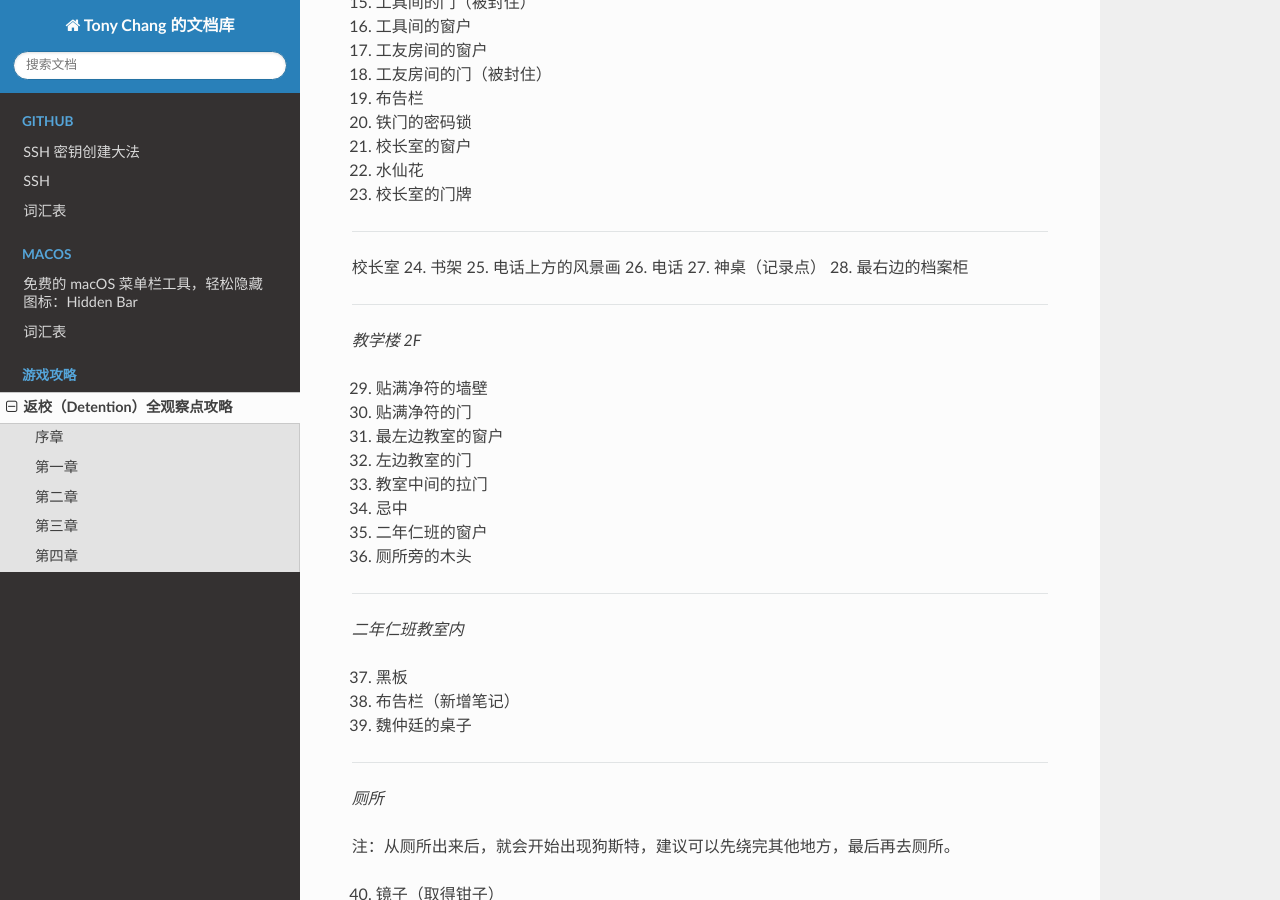
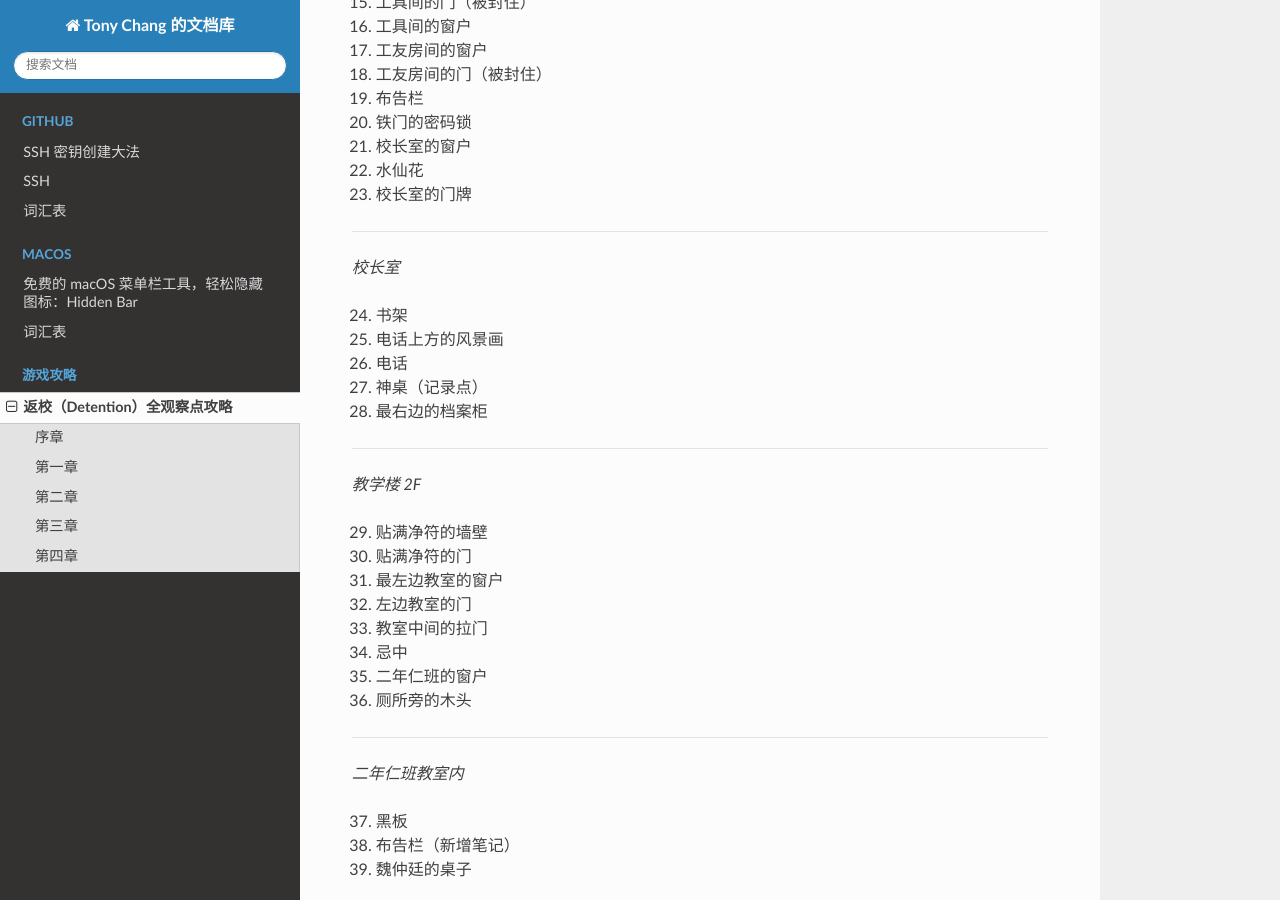
Before and after one commit to tony-aptx4869/docs_lib_sphinx, a Sphinx documentation site: the page built from docs/game_trophies/detention.rst, in a window 1280 px wide and 900 px high, scrolled down 3237 px. Built offline with Sphinx 7.4.7 and the Read the Docs theme 2.0.0, drawn with Linux system fonts in a browser that asks for light colours; some of the changed text lies outside the part shown.

```diff
--- a/docs/game_trophies/detention.rst
+++ b/docs/game_trophies/detention.rst
@@ -156,7 +156,8 @@
 
 ------------------
 
-校长室
+*校长室*
+
 24. 书架
 25. 电话上方的风景画
 26. 电话
@@ -417,7 +418,7 @@
 *办公室*
 
 40. 窗户
-41. 电话（拨打110或119解成就）
+41. 电话（拨打 110 或 119 解成就）
 42. 右边的书架
 43. 右边的铁柜
 
@@ -468,13 +469,15 @@
 
 56. 戏台（放上戏偶后，取得钥匙）
 
-注：打开机关后记得再调查一下。
+      注：打开机关后记得再调查一下。
 
 57. 榕树下（取得卡带）
 
-到红楼校舍地下室打开最右边的门。
+      到红楼校舍地下室打开最右边的门。
 
 58. 桌上的纸条（取得书单）
+
+------------------
 
 从右边的门出去，看剧情，第二章结束。
 
```
Also changed, not shown: other parts of docs/game_trophies/detention.rst (+3 -3 lines).
